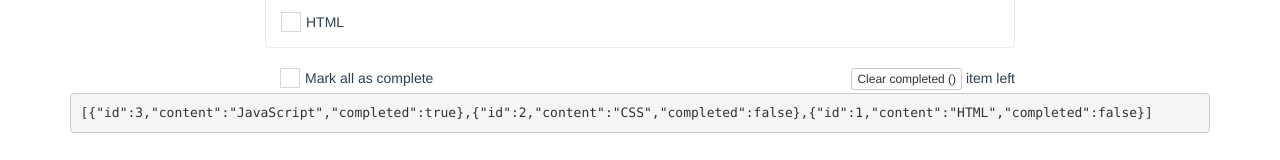
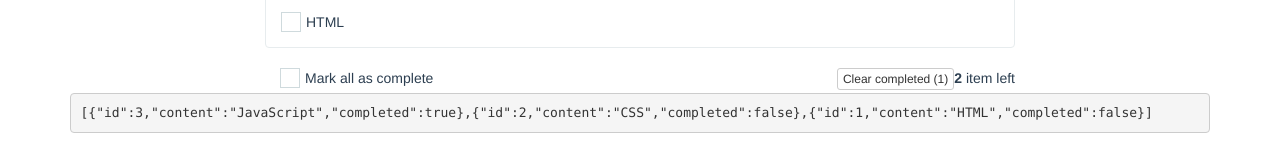
Before and after one commit to hckang80/todos, a Vue app: page / in a window 1280 px wide. Shown: the part 348-508 px from the top of the page. Built offline with nearby package versions, Linux system fonts and the light colour scheme.

Commit message:
기능 추가 1. 한 일, 할 일 토글하여 보는 기능 2. 완료한 일 삭제 기능 3. 한 일과 할 일의 목록 갯수 표시 기능

```diff
--- a/src/store.js
+++ b/src/store.js
@@ -29,6 +29,15 @@ export const store = new Vuex.Store({
     },
     deleteTodo(state, id) {
       state.todos = state.todos.filter(todo => todo.id !== id);
+    },
+    toggleTodosCompleted(state, completed) {
+      state.todos = state.todos.map(todo =>
+        Object.assign({}, todo, { completed })
+      );
+    },
+    clearTodoCompleted(state) {
+      if (!this.getters.leftTodoLength) return;
+      state.todos = state.todos.filter(todo => !todo.completed);
     }
   },
   getters: {
@@ -46,6 +55,12 @@ export const store = new Vuex.Store({
       } else if (state.visibility === 'completed') {
         return state.todos.filter(todo => todo.completed);
       }
+    },
+    completedTodoLength(state) {
+      return state.todos.filter(todo => todo.completed).length;
+    },
+    leftTodoLength(state) {
+      return state.todos.filter(todo => !todo.completed).length;
     }
   }
 });
```
